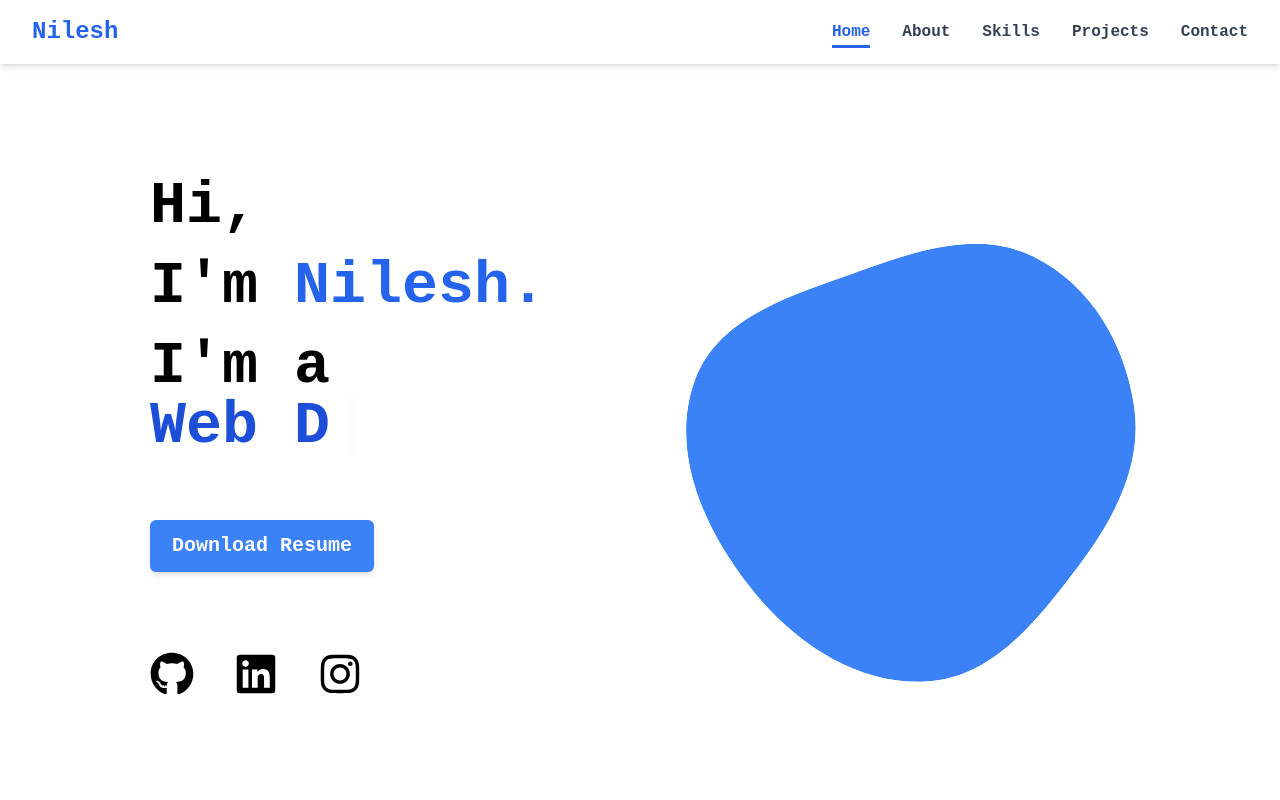
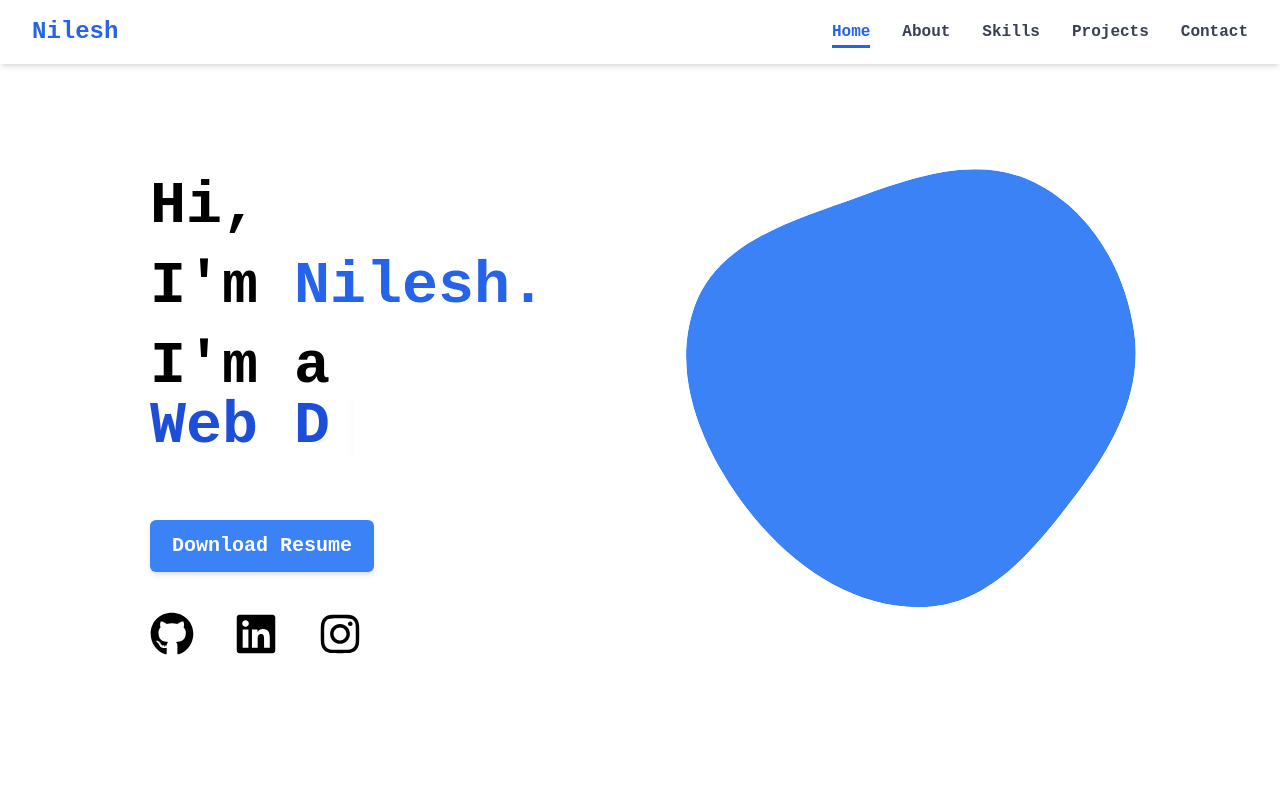
Before and after one commit to nileshkashani/portfolio, a React (Vite) app: page / in a window 1280 px wide. Shown: the top 800 px of the page. Built offline with nearby package versions, Linux system fonts and the light colour scheme.

Commit message:
Update home.jsx

```diff
--- a/src/components/home.jsx
+++ b/src/components/home.jsx
@@ -1,69 +1,71 @@
 import React from 'react';
 import { FaGithub, FaInstagram, FaLinkedin } from 'react-icons/fa';
 import HeroSection from './effect.jsx';
-import InstagramIcon from './insta.jsx'
+import InstagramIcon from './insta.jsx';
 
 const Home = () => {
   return (
-    <section id="home" className="h-[100vh] relative w-full min-h-screen font-poppins font-bold overflow-hidden pt-24 shadow-md md:h-[110vh] mt-10 lg:mt-0">
+    <section id="home" className="relative w-full min-h-screen font-poppins font-bold overflow-hidden pt-24 shadow-md mt-10 lg:mt-0">
 
       {/* Container for content */}
-      <div className="flex flex-col md:flex-row lg:flex-col lg:items-start lg:pl-[150px] justify-start px-6 ">
+      <div className="flex flex-col lg:flex-row justify-start px-6 lg:pl-[150px]">
 
         {/* Left side: Text and Button */}
-        <div className="text-start md:text-left lg:text-left w-full lg:w-1/2 mt-0 lg:mt-20">
+        <div className="w-full lg:w-1/2 text-start mt-0 lg:mt-20">
           <p className="text-3xl sm:text-5xl lg:text-6xl lg:mb-5">Hi,</p>
           <h1 className="text-3xl sm:text-5xl lg:text-6xl p-0 lg:mb-5">
             I'm <span className="text-blue-600 font-extrabold">Nilesh.</span>
           </h1>
-          <p className=" mt-3">
+          <p className="mt-3">
             <HeroSection />
           </p>
-        </div>
+
+          {/* Resume Button */}
+          <div className="flex justify-center md:justify-start">
             <a
               href="/resume.pdf"
               download
-          className="text-xs inline-block px-3 py-3 p-0 mt-10 bg-blue-500 text-white font-semibold rounded-md shadow-md
-              hover:bg-blue-600 hover:scale-105 transition-transform duration-300 ease-in-out lg:mt-16 lg:text-xl w-36 md:w-52 lg:w-56 md:text-center lg:text-center text-center"
+              className="text-xs inline-block px-3 py-3 mt-10 bg-blue-500 text-white font-semibold rounded-md shadow-md
+                hover:bg-blue-600 hover:scale-105 transition-transform duration-300 ease-in-out
+                lg:mt-16 lg:text-xl w-36 md:w-52 lg:w-56 text-center"
             >
               Download Resume
             </a>
+          </div>
 
-        <div className="flex flex-row md:mt-16 lg:mt-10 mt-12">
-          {/* Social icons */}
-          {/* Social icons */}
-          <div className="flex flex-col md:flex-row lg:justify-center gap-10 mt-10">
+          {/* Social Icons */}
+          <div className="flex justify-center md:justify-start gap-10 mt-10">
             <a
               href="https://github.com/Nilesh-45-dev"
               target="_blank"
               rel="noopener noreferrer"
-              className="transition-transform md:hover:scale-110"
+              className="transition-transform hover:scale-110"
             >
-              <FaGithub className="w-9 h-9 md:w-10 md:h-10 lg:w-11 lg:h-11 text-black md:hover:text-blue-600" />
+              <FaGithub className="w-9 h-9 md:w-10 md:h-10 lg:w-11 lg:h-11 text-black hover:text-blue-600" />
             </a>
 
             <a
               href="https://www.linkedin.com/in/nilesh-kashani-876646346"
               target="_blank"
               rel="noopener noreferrer"
-              className="transition-transform md:hover:scale-110"
+              className="transition-transform hover:scale-110"
             >
-              <FaLinkedin className="w-9 h-9 md:w-10 md:h-10 lg:w-11 lg:h-11 text-black md:hover:text-blue-600" />
+              <FaLinkedin className="w-9 h-9 md:w-10 md:h-10 lg:w-11 lg:h-11 text-black hover:text-blue-600" />
             </a>
 
             <a
               href="https://www.instagram.com/nilesh_____45"
               target="_blank"
               rel="noopener noreferrer"
-              className="transition-transform md:hover:scale-110"
+              className="transition-transform hover:scale-110"
             >
-              <FaInstagram className="w-9 h-9 md:w-10 md:h-10 lg:w-11 lg:h-11 text-black md:hover:text-blue-600" />
+              <FaInstagram className="w-9 h-9 md:w-10 md:h-10 lg:w-11 lg:h-11 text-black hover:text-blue-600" />
             </a>
           </div>
-
+        </div>
 
         {/* Right side: Image Blob */}
-          <div className="w-[250px] h-[280px] sm:w-[320px] lg:w-[450px] mx-auto absolute right-6 lg:mb-0 lg:absolute lg:right-36 lg:bottom-48 md:h-[300px] md:w-[300px] lg:h-[450px]">
+        <div className="relative w-full md:w-[300px] lg:w-[450px] mt-12 md:mt-16 lg:mt-0 mx-auto lg:mx-0 lg:absolute lg:right-36 lg:bottom-48">
           <svg viewBox="0 0 479 467" xmlns="http://www.w3.org/2000/svg" className="w-full h-full">
             <mask id="mask0" mask-type="alpha">
               <path d="M9.19024 145.964C34.0253 76.5814 114.865 54.7299 184.111 29.4823C245.804 6.98884 311.86 -14.9503 370.735 14.143C431.207 44.026 467.948 107.508 477.191 174.311C485.897 237.229 454.931 294.377 416.506 344.954C373.74 401.245 326.068 462.801 255.442 466.189C179.416 469.835 111.552 422.137 65.1576 361.805C17.4835 299.81 -17.1617 219.583 9.19024 145.964Z" />
@@ -78,11 +80,10 @@ const Home = () => {
                 y="60"
                 width="380"
                 height="410"
-                  // href="public/6acd8bb5-5788-4c91-b96a-3f98e1c1b96a-removebg-preview.png"
+                // href="public/your-image.png"
               />
             </g>
           </svg>
-          </div>
         </div>
       </div>
     </section>
```
Lines whose indentation alone changed are shown as unchanged.
